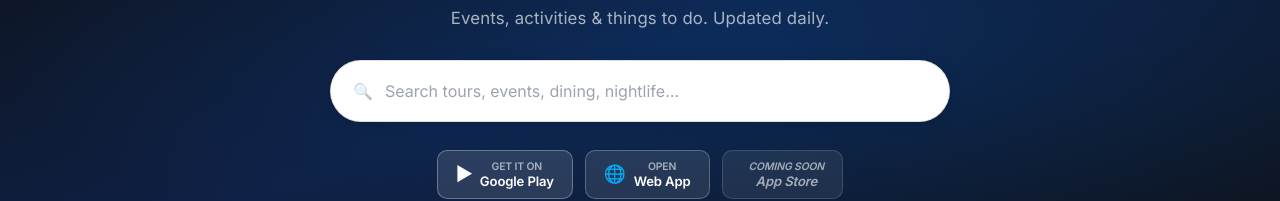
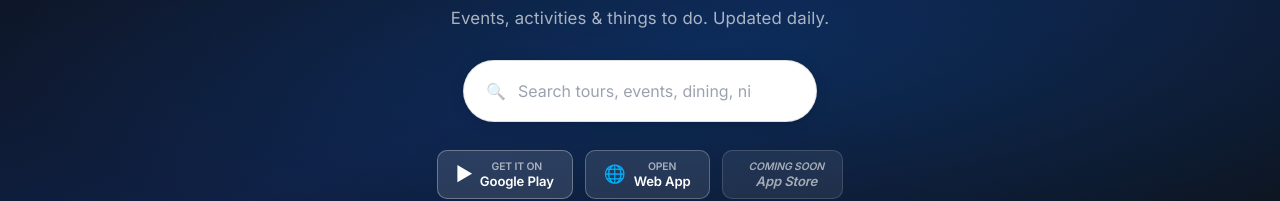
Before and after one commit to citytourguideinc/tampa-city-tour-guide, a Next.js app: page / in a window 1280 px wide. Shown: the part 284-485 px from the top of the page. Built offline with nearby package versions, Linux system fonts and the light colour scheme; no server answers; the database is empty.

Commit message:
Add 'Browse All' back button in compact hero strip + heroSearchRow flex layout

```diff
--- a/app/admin/page.js
+++ b/app/admin/page.js
@@ -529,6 +529,9 @@ function Dashboard({ onLogout }) {
                 { done: true,  label: 'Legal pages live', detail: '/disclaimer · /privacy · /terms' },
                 { done: true,  label: '/resources page live', detail: 'Curated links with PDF download' },
                 { done: true,  label: 'Trusted source engine built', detail: 'Crawler + extractor + crawl API + this admin panel' },
+                { done: true,  label: '🗂 Tampa Resources admin tab built', detail: 'Filter by neighborhood, category, tier, is_core + Research Queue approve/reject' },
+                { done: false, label: 'Run migration_schema_v2.sql in Supabase', detail: 'gravitic-spirit/ctgsources/migration_schema_v2.sql — adds new columns + source_candidates table' },
+                { done: false, label: 'Import tampa_new_sources.csv (85 rows)', detail: 'gravitic-spirit/ctgsources/tampa_new_sources.csv — INSERT into Tampa Resources' },
                 { done: false, label: 'Run Supabase SQL for trusted engine', detail: 'scripts/setup-trusted-engine.sql in Supabase SQL Editor' },
                 { done: false, label: 'Set CRAWL_SECRET in Vercel env vars', detail: 'Protects POST /api/crawl endpoint' },
                 { done: false, label: 'Set ADMIN_SECRET in Vercel env vars', detail: 'Protects /api/admin/* endpoints' },
--- a/app/page.js
+++ b/app/page.js
@@ -193,8 +193,15 @@ export default function Home() {
           )}
 
           {/* Search — always in hero */}
-          <div className={styles.heroSearch}>
-            <SearchBar onSearch={handleSearch} loading={loading} initValue={query} />
+          <div className={styles.heroSearchRow}>
+            <div className={styles.heroSearch}>
+              <SearchBar onSearch={handleSearch} loading={loading} initValue={query} />
+            </div>
+            {hasSearched && (
+              <button className={styles.backToBrowse} onClick={clearAll} aria-label="Back to browse">
+                ← Browse All
+              </button>
+            )}
           </div>
 
           {/* App Download Badges — only on landing */}
--- a/app/page.module.css
+++ b/app/page.module.css
@@ -100,6 +100,35 @@
 }
 .heroCompact .heroSearch {
   max-width: 680px;
+}
+/* Search + back-button row in compact hero */
+.heroSearchRow {
+  display: flex;
+  align-items: center;
+  gap: 14px;
+  max-width: 860px;
+  margin: 0 auto;
+}
+.heroCompact .heroSearchRow {
+  margin: 0;
+}
+.backToBrowse {
+  flex-shrink: 0;
+  background: rgba(255,255,255,0.1);
+  border: 1px solid rgba(255,255,255,0.2);
+  color: #93C5FD;
+  font-family: 'Inter', sans-serif;
+  font-size: 0.82rem;
+  font-weight: 600;
+  padding: 10px 16px;
+  border-radius: 999px;
+  cursor: pointer;
+  white-space: nowrap;
+  transition: background 0.15s, color 0.15s;
+}
+.backToBrowse:hover {
+  background: rgba(255,255,255,0.18);
+  color: #fff;
 }
 .hero::after {
   content: '';
```
